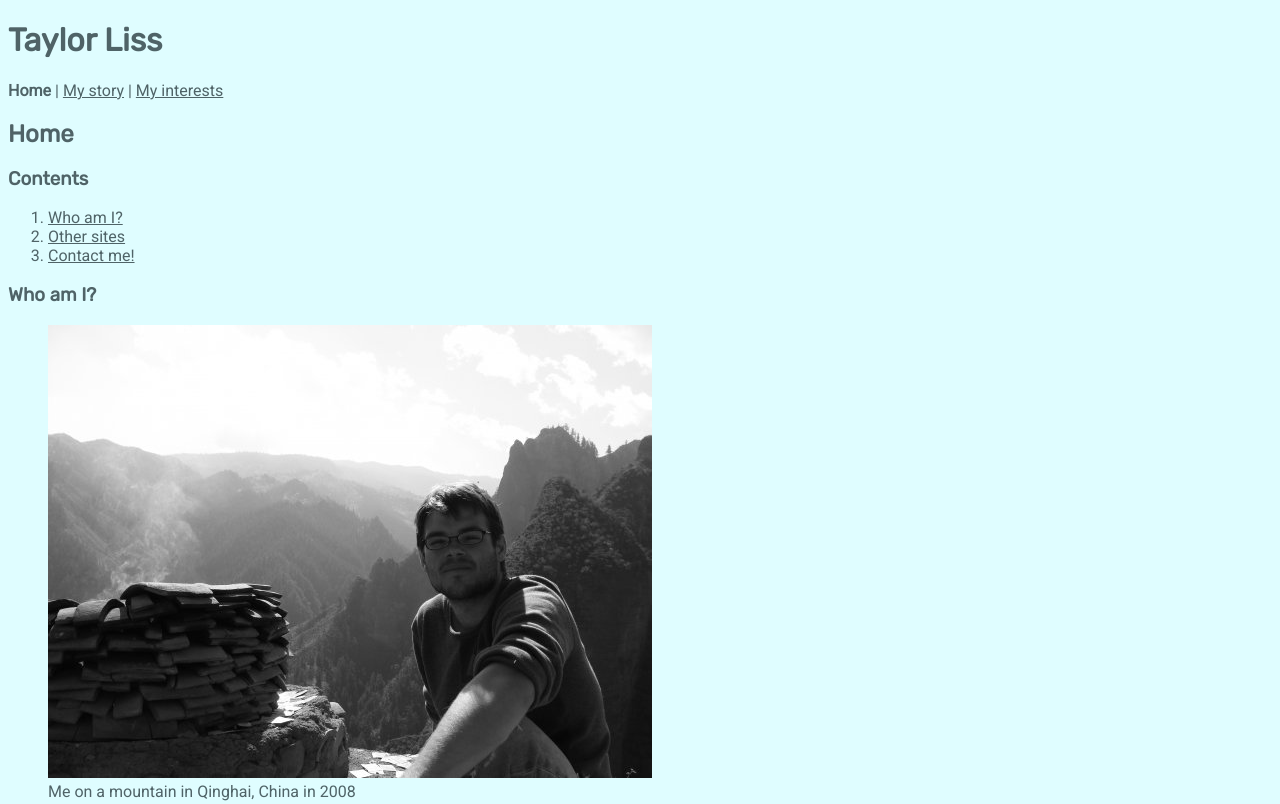
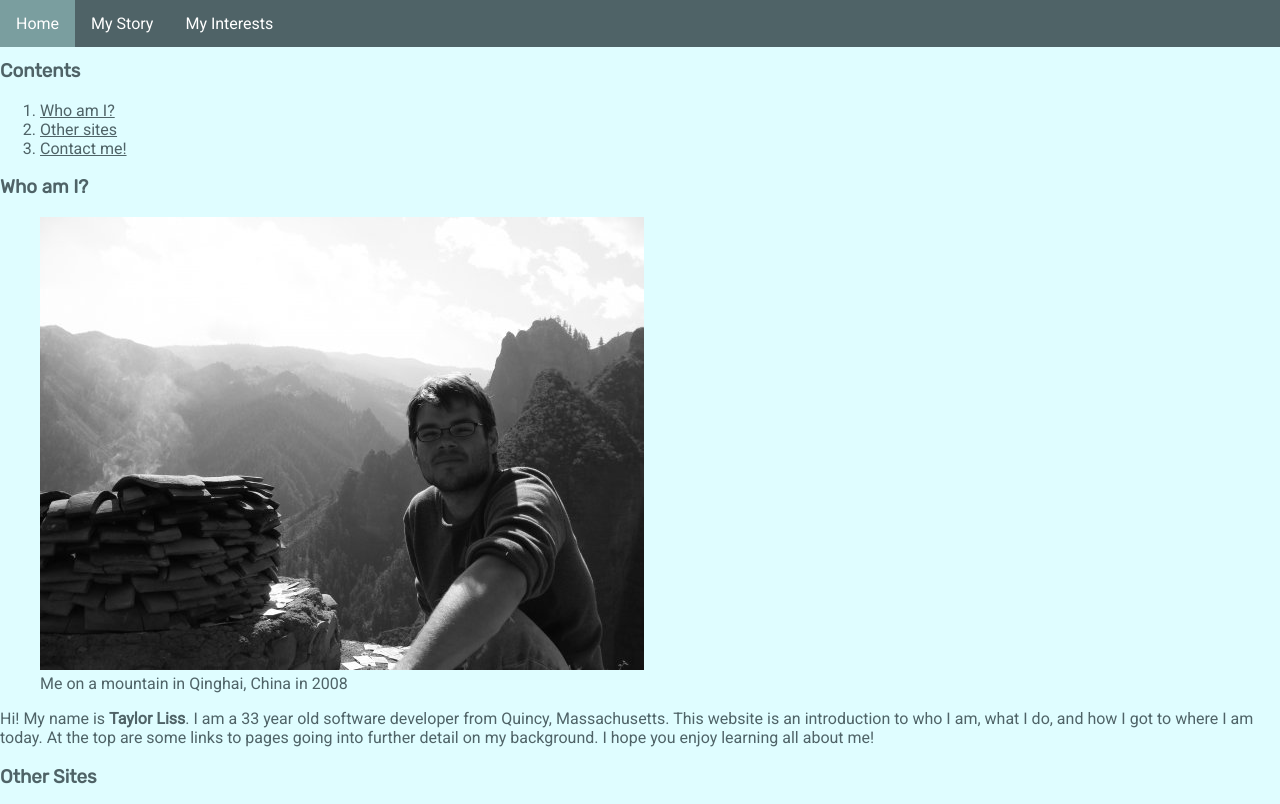
Before and after one commit to tliss/cs601, a plain HTML site: page index.html in a window 1280 px wide. Shown: the top 804 px of the page. Drawn offline with Linux system fonts and the light colour scheme.

Commit message:
Add navbar

```diff
--- a/index.html
+++ b/index.html
@@ -11,17 +11,20 @@
         <link rel="stylesheet" href="https://fonts.googleapis.com/css?family=Roboto">
     </head>
     <body>
-        <h1 id="top">Taylor Liss</h1>
+
         <!-- Navigation -->
         <nav>
-            <b>Home</b> | <a href="my_story.html">My story</a> | <a href="my_interests.html">My interests</a>
+            <ul>
+                <li><a class="active" href="#">Home</a></li>
+                <li><a href="my_story.html">My Story</a></li>
+                <li><a href="my_interests.html">My Interests</a></li>
+            </ul>
         </nav>
 
         <main>
-            <h2>Home</h2>
-
             <!-- Contents -->
             <section>
+                <a class="anchor" id="top"></a>
                 <h3>Contents</h3>
                 <ol>
                     <li><a href="#who_am_i">Who am I?</a></li>
@@ -32,7 +35,8 @@
 
             <!-- Introduction -->
             <section>
-                <h3 id="who_am_i">Who am I?</h3>
+                <a class="anchor" id="who_am_i"></a>
+                <h3>Who am I?</h3>
 
                 <figure>
                     <img src="images/mountain.jpg" alt="Me on a mountain in Qinghai, China in 2008">
@@ -48,7 +52,8 @@
 
             <!-- Personal links -->
             <section>
-                <h3 id="other">Other Sites</h3>
+                <a class="anchor" id="other"></a>
+                <h3>Other Sites</h3>
                 <p>Check me out on some of these other sites:</p>
                 <ul>
                     <a class="btnLink" href="http://www.tayloraliss.com/"><i class="fas fa-link"></i> Website</a>
@@ -62,7 +67,8 @@
 
             <!-- Contact info -->
             <section>
-                <h3 id="contact">Contact me!</h3>
+                <a class="anchor" id="contact"></a>
+                <h3>Contact me!</h3>
                 <address>
                     <p><a href="mailto:tayloraliss@gmail.com">tayloraliss@gmail.com</a></p>
                     <p><a href="tel:617-922-4633">(617) 922-4633</a></p>
--- a/stylesheets/styles.css
+++ b/stylesheets/styles.css
@@ -1,15 +1,18 @@
-html {
+body {
     background-color: #DFFDFF;
+    margin: 0;
 }
 
 * {
     color: #4F6367;
-    font-family: Roboto, Arial, Helvetica, sans-serif;;
+    font-family: Roboto, Arial, Helvetica, sans-serif;
 }
 
 h1, h2, h3, h4, h5, h6 {
-    font-family: Rubik, Arial, Helvetica, sans-serif;;
+    font-family: Rubik, Arial, Helvetica, sans-serif;
 }
+
+/* Custom buttons */
 
 a.btnLink {
     background-color: #7A9E9F;
@@ -30,3 +33,46 @@ a.btnLink {
 a.btnLink:hover {
     opacity: 1;
 }
+
+/* Navbar Styles */
+
+nav {
+    margin-top: 60px;
+}
+
+nav > ul {
+    list-style-type: none;
+    margin: 0;
+    padding: 0;
+    background-color: #4F6367;
+    position: fixed;
+    top: 0;
+    width: 100%;
+}
+
+nav > ul > li {
+    float: left;
+}
+
+nav > ul > li > a {
+    display: block;
+    color: white;
+    text-align: center;
+    padding: 14px 16px;
+    text-decoration: none;
+  }
+
+nav > ul > li > a:hover:not(.active) {
+    background-color: #90BEDE;
+  }
+
+.active {
+    background-color: #7A9E9F;
+}
+
+/* This code allows content links to scroll to the correct location without the section
+title being hiddent by the navbar. Solution found here: https://stackoverflow.com/a/13117744/4298546 */
+a.anchor:target {
+    position: relative;
+    top: -60px;
+}
```
Also changed, not shown: my_interests.html (+12 -7 lines), my_story.html (+13 -7 lines), README.md.
